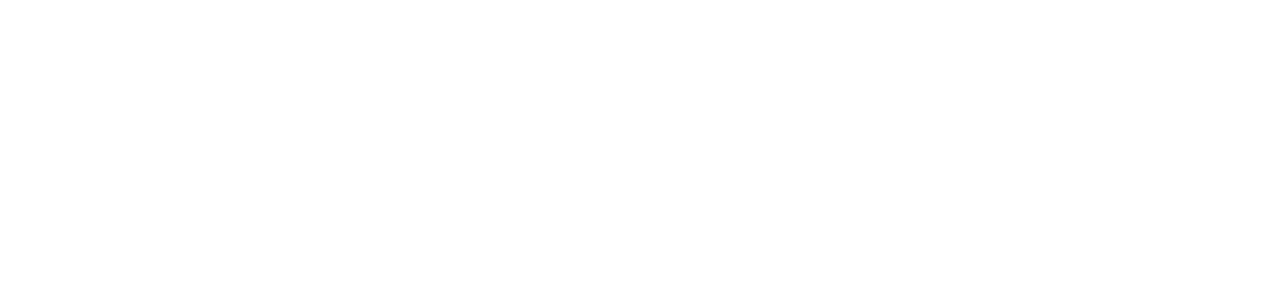
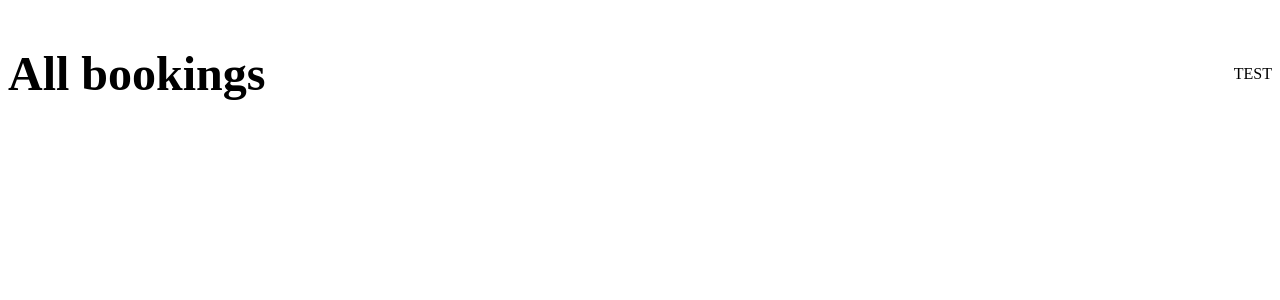
Before and after one commit to alvaroiporre/Hotel-React, a React (Vite) app: page /bookings in a window 1280 px wide. Before the commit this address had no page. Shown: the top 300 px of the page. Built offline with nearby package versions, Linux system fonts and the light colour scheme; the HTML template or start-up script is replaced by a standard one; a web font is replaced by a local one.

Commit message:
Add Booking component

```diff
--- a/src/App.tsx
+++ b/src/App.tsx
@@ -1,10 +1,12 @@
 import { BrowserRouter, Route, Routes } from "react-router-dom";
 import Dashboard from './pages/Dashboard'
+import Bookings from "./pages/Bookings";
 const App = () => {
   return (
     <BrowserRouter>
       <Routes>
         <Route path='dashboard' element={<Dashboard />}/>
+        <Route path='bookings' element={<Bookings />}/>
       </Routes>
     </BrowserRouter>
   );
--- a/src/pages/Bookings.jsx
+++ b/src/pages/Bookings.tsx
@@ -1,13 +1,13 @@
 import Heading from "../ui/Heading";
 import Row from "../ui/Row";
 
-function Bookings() {
+const Bookings = () => {
   return (
     <Row type="horizontal">
       <Heading as="h1">All bookings</Heading>
       <p>TEST</p>
     </Row>
   );
-}
+};
 
 export default Bookings;
```
